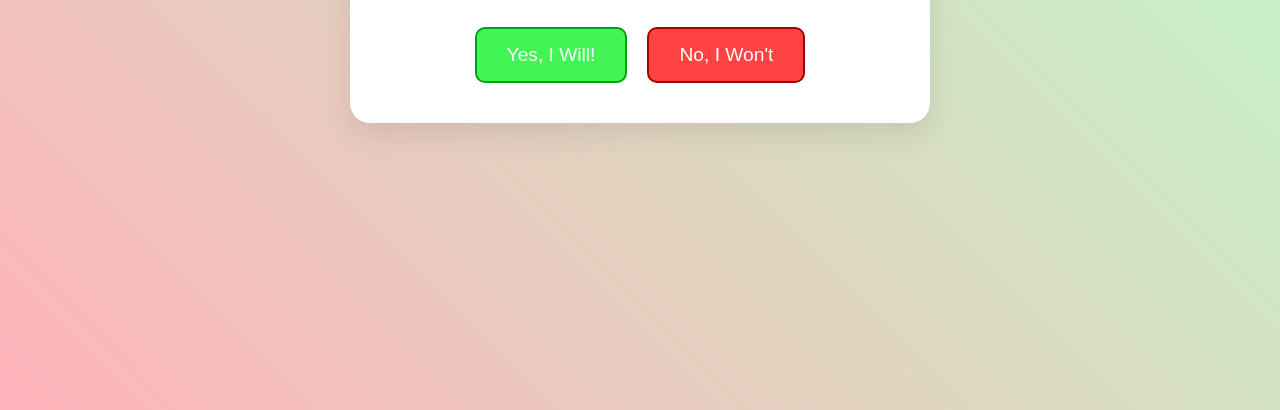
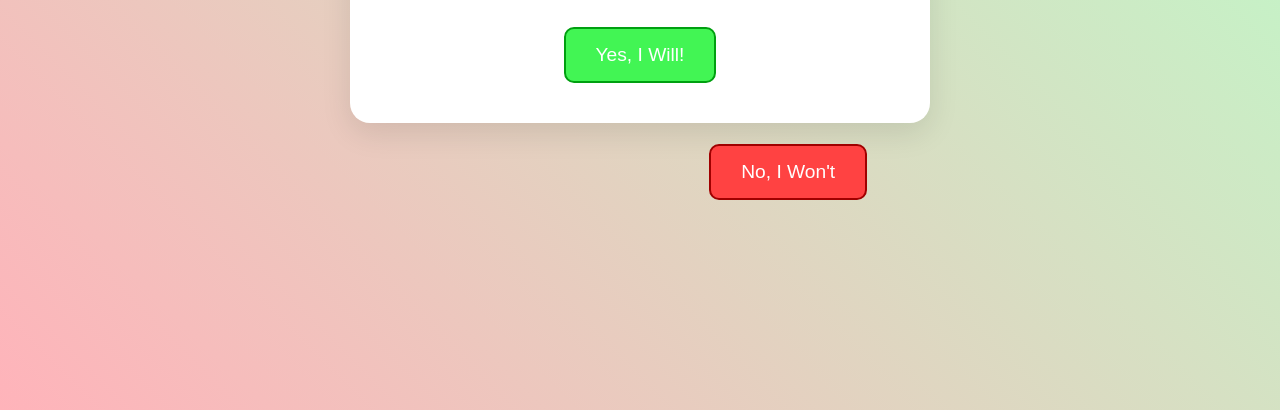
Before and after one commit to ishejajunior/SillyDate, a plain HTML site: page index.html in a window 1280 px wide. Shown: the part 390-800 px from the top of the page. Drawn offline with Linux system fonts and the light colour scheme.

Commit message:
Update index.html

```diff
--- a/index.html
+++ b/index.html
@@ -35,14 +35,14 @@
             justify-content: center;
             gap: 20px;
             margin-top: 20px;
+            position: relative;
         }
         button {
             padding: 15px 30px;
             font-size: 1.2em;
             border-radius: 10px;
             cursor: pointer;
-            transition: all 0.3s ease;
-            position: relative;
+            transition: transform 0.3s ease;
         }
         #yesBtn {
             background-color: #42f554;
@@ -53,15 +53,7 @@
             background-color: #ff4242;
             border: 2px solid #a00000;
             color: white;
-        }
-        .overlay {
-            position: fixed;
-            top: 0;
-            left: 0;
-            width: 100%;
-            height: 100%;
-            z-index: 1000;
-            display: none;
+            position: absolute;
         }
     </style>
 </head>
@@ -73,13 +65,13 @@
             <button id="noBtn">No, I Won't</button>
         </div>
     </div>
-    <div class="overlay" id="touchOverlay"></div>
 
     <script>
         const noBtn = document.getElementById('noBtn');
         const yesBtn = document.getElementById('yesBtn');
-        const touchOverlay = document.getElementById('touchOverlay');
+        const container = document.querySelector('.container');
 
+        // Function for handling the "Yes" button click
         function sayYes() {
             alert("Yay! 🎉 Best decision ever!");
             document.body.innerHTML = `
@@ -90,54 +82,25 @@
             `;
         }
 
-        // Add event listener for yes button
+        // Add click event listener to the "Yes" button
         yesBtn.addEventListener('click', sayYes);
 
+        // Function for repositioning the "No" button
         function repositionNoButton() {
-            // Increase yes button size
-            yesBtn.style.transform = `scale(${1 + (Math.random() * 0.3 + 0.1)})`;
-            yesBtn.style.fontSize = `${1.2 + (Math.random() * 0.3)}em`;
-
-            // Move no button randomly
-            const containerRect = noBtn.closest('.container').getBoundingClientRect();
+            const containerRect = container.getBoundingClientRect();
             const maxX = containerRect.width - noBtn.offsetWidth;
             const maxY = containerRect.height - noBtn.offsetHeight;
 
-            noBtn.style.position = 'absolute';
+            // Randomly reposition the "No" button within the container
             noBtn.style.left = `${Math.random() * maxX}px`;
             noBtn.style.top = `${Math.random() * maxY}px`;
         }
 
-        // Add event listeners for both mouse and touch
-        function addNoButtonListeners() {
-            // Mouse events
-            noBtn.addEventListener('mouseover', repositionNoButton);
+        // Add event listener to the "No" button for mouse hover
+        noBtn.addEventListener('mouseover', repositionNoButton);
 
-            // Touch events
-            touchOverlay.style.display = 'block';
-            touchOverlay.addEventListener('touchstart', (e) => {
-                // Prevent default to stop scrolling
-                e.preventDefault();
-
-                // Check if touch is over the no button
-                const touch = e.touches[0];
-                const noBtnRect = noBtn.getBoundingClientRect();
-
-                if (
-                    touch.clientX >= noBtnRect.left &&
-                    touch.clientX <= noBtnRect.right &&
-                    touch.clientY >= noBtnRect.top &&
-                    touch.clientY <= noBtnRect.bottom
-                ) {
-                    repositionNoButton();
-                }
-            }, { passive: false });
-        }
-
-
-
-        // Initialize the no button behavior
-        addNoButtonListeners();
+        // Initialize the "No" button position
+        repositionNoButton();
     </script>
 </body>
 </html>
```
